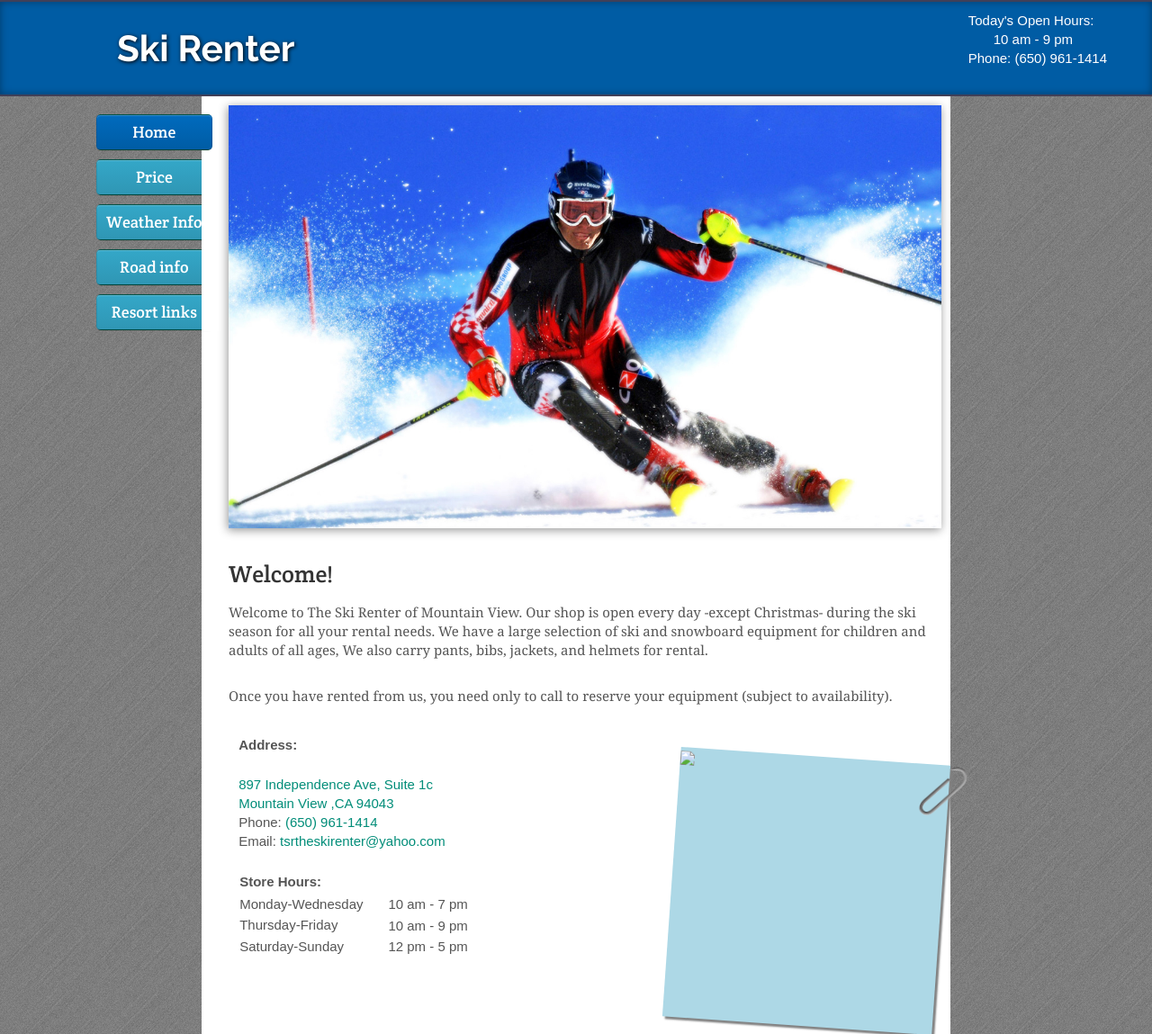
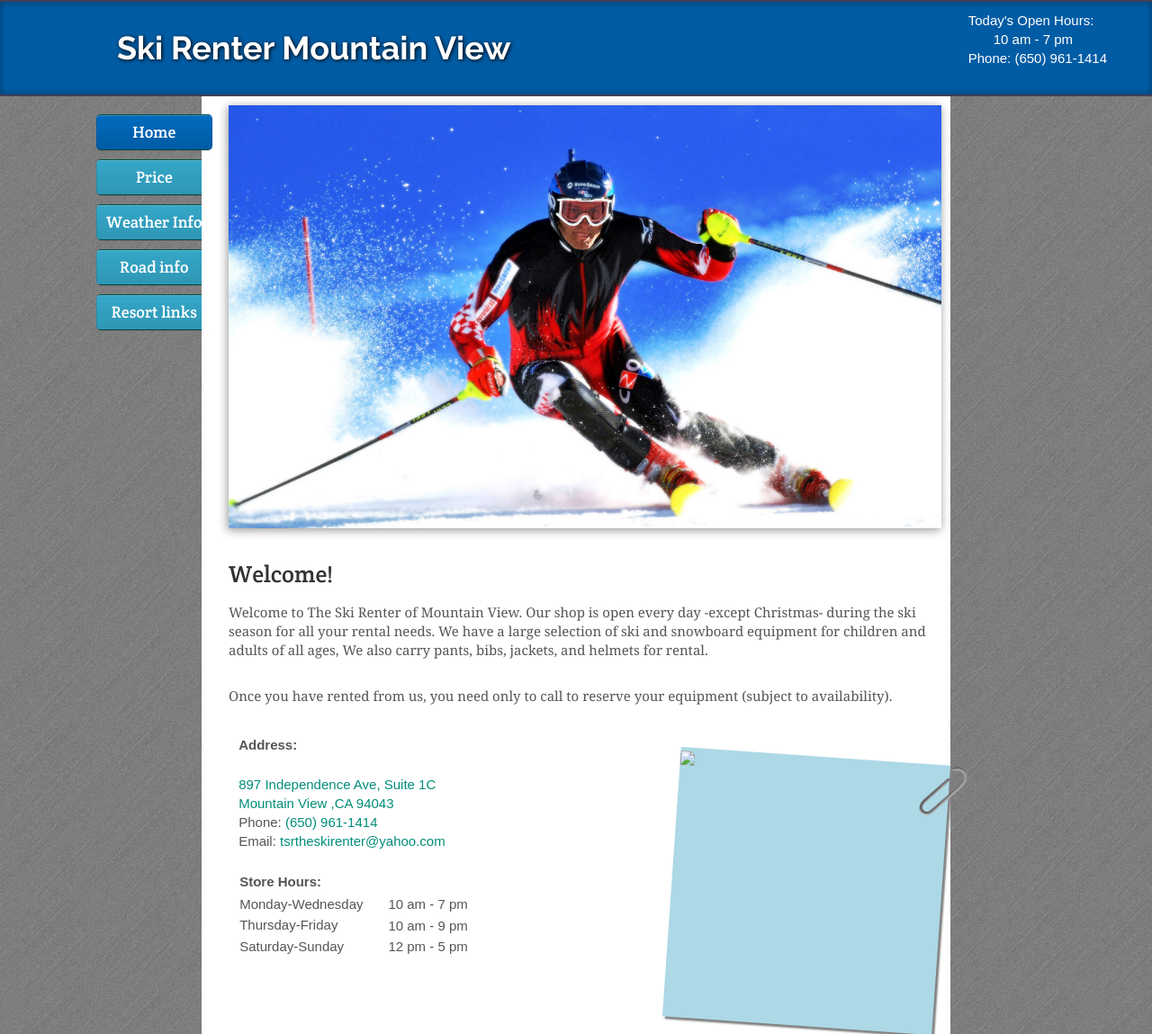
Before and after one commit to saharj/ski-rental, a PHP site: page / in a window 1280 px wide. Shown: the top 1149 px of the page at 90% size. Run offline with PHP 8.4, Linux system fonts and the light colour scheme; data that the repository does not hold is empty; some libraries are stand-ins or nearby versions.

Commit message:
fix day time and some minor problems

```diff
--- a/header.php
+++ b/header.php
@@ -1,17 +1,18 @@
+<?php date_default_timezone_set('America/Los_Angeles'); ?>
 <!doctype html>
 <html>
 <head>
-  <title>Ski Renter</title>
+  <title>Ski Renter Mountain View</title>
   <link rel="stylesheet" type="text/css" href="/style/style.css">
   <link rel="stylesheet" type="text/css" href="/style/bootstrap.css">
   <link href='http://fonts.googleapis.com/css?family=Raleway:700' rel='stylesheet' type='text/css'>
 </head>
 <body>
   <header>
-    <a class="logo" href="/">Ski Renter</a>
+    <a class="logo" href="/">Ski Renter Mountain View</a>
     <div class="quick-contact">
         <p>Today's Open Hours:</p>
-      <?php $dw = date( "w", $timestamp); ?>
+      <?php $dw = date("w"); ?>
       <?php if($dw > 0 && $dw < 4) { // Monday to Wednesday?>
           <span>10 am - 7 pm</span>
       <?php } ?>
--- a/home.php
+++ b/home.php
@@ -6,7 +6,7 @@
   <div class="wrapper">
     <address>
       <strong>Address:</strong><br>
-      <a target="_blank" href="https://maps.google.com/?q=897 Independence Ave, Mountain View ,CA 94043">897 Independence Ave, Suite 1c<br>
+      <a target="_blank" href="https://maps.google.com/?q=897 Independence Ave, Mountain View ,CA 94043">897 Independence Ave, Suite 1C<br>
         Mountain View ,CA 94043<br>
       </a>
       <abbr>Phone:</abbr> <a href="tel:+16509611414">(650) 961-1414</a><br>
--- a/price/index.php
+++ b/price/index.php
@@ -21,7 +21,7 @@ include "../header.php"; ?>
 
 
   <strong>
-    Adult Ski Package: Skis, Boots &amp; Poles (120 cm -195 cm)
+    Adult Ski Package: Skis, Boots &amp; Poles (120 cm - 195 cm)
   </strong>
   <table class="table table-hover table-bordered">
       <thead>
@@ -66,7 +66,7 @@ include "../header.php"; ?>
     </tbody>
   </table>
   <div>
-    <strong>Child Ski Package: Skis, Boots, Poles (80 cm – 130 cm)</strong>
+    <strong>Child Ski Package: Skis, Boots, Poles (80 cm - 130 cm)</strong>
   </div>
   <table class="table table-hover table-bordered">
     <thead>
--- a/style/style.css
+++ b/style/style.css
@@ -20,7 +20,7 @@ body > header{
   overflow: auto;
 }
 body > header .logo {
-  font-size: 40.5px;
+  font-size: 36px;
   line-height: 103px;
   font-family: 'Raleway', sans-serif;
   color: white;
```
